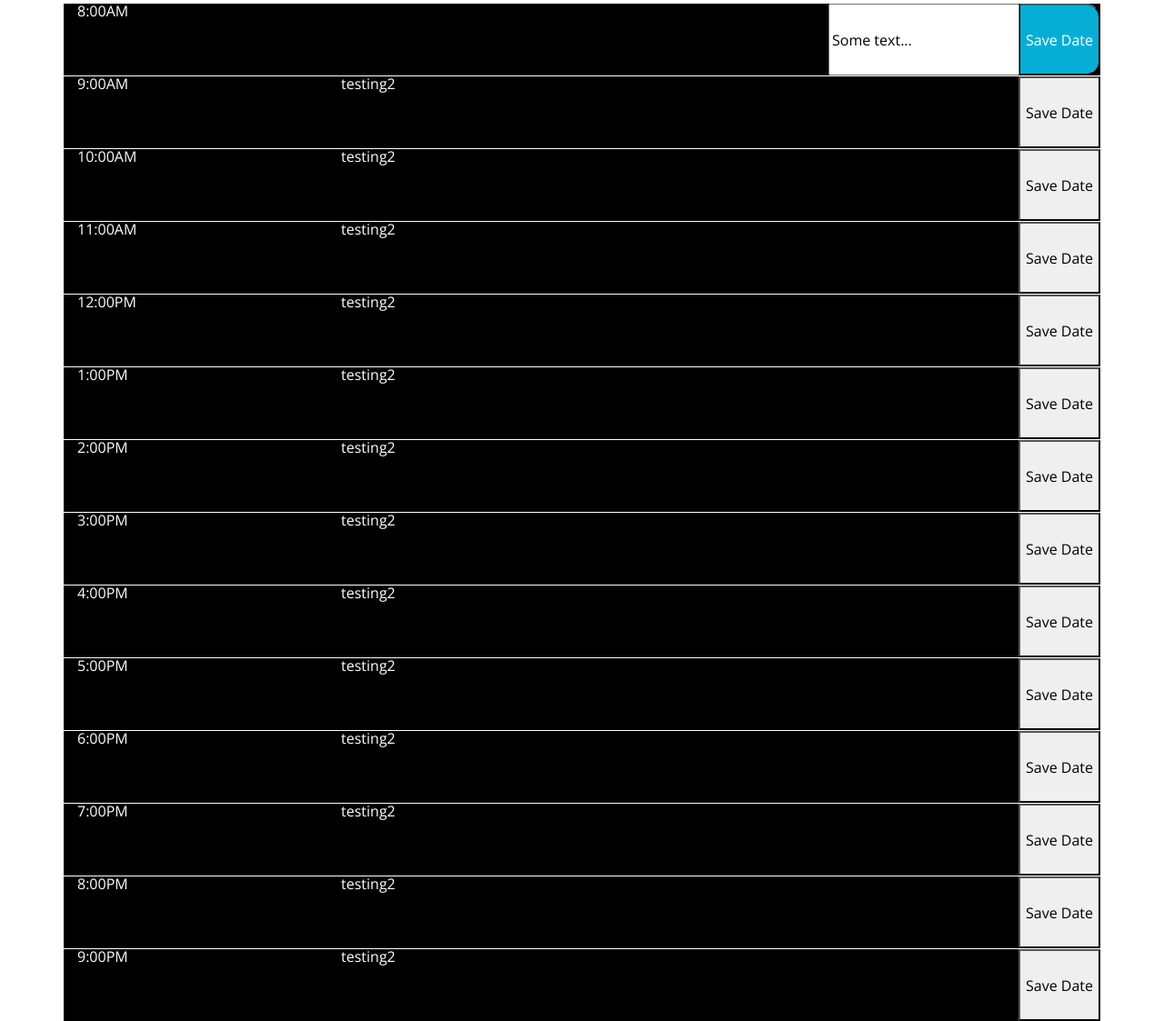
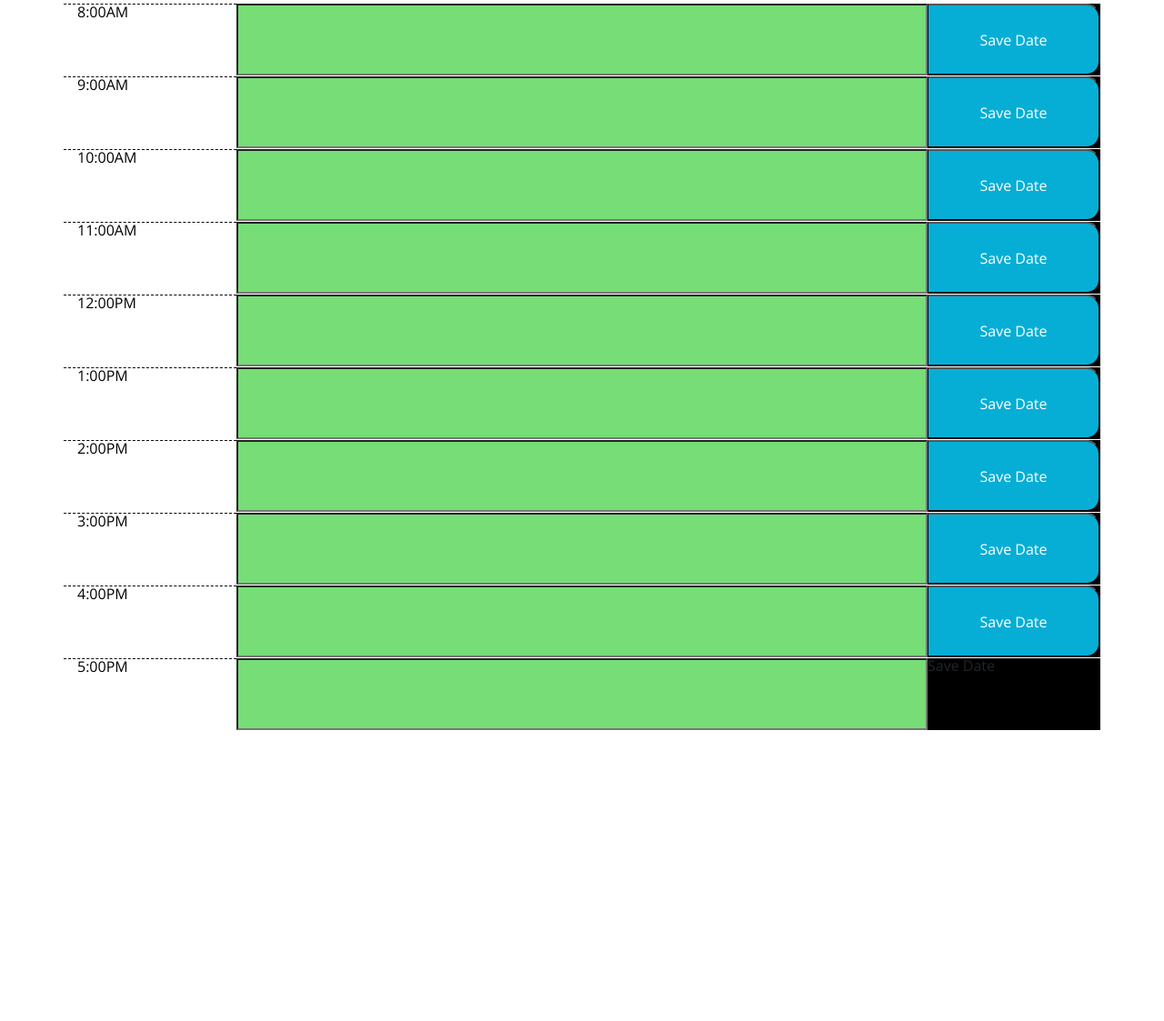
Before and after one commit to SheylaPopovich/work-day-scheduler, a plain HTML site: page index.html in a window 1280 px wide. Shown: the part 333-1456 px from the top of the page at 91% size. After the commit the page ends 1136 px from the top, so only its background shows below. Drawn offline with nearby package versions, Linux system fonts and the light colour scheme; no server answers.

Commit message:
color coded time blocks to refrence times

```diff
--- a/index.html
+++ b/index.html
@@ -38,77 +38,74 @@
       <!-- Timeblocks go here -->
       <!-- THEN I am presented with timeblocks for standard business hours -->
     <div class="container">
+      <div class="row">
+        <div id="8" class="col-2 hour">8:00AM</div>
+        <input type="text" class="text col-8" >
+        <button class="saveBtn col-2" type="button">Save Date</button>
+      </div>
+
+
+
+
       <div class="row ">
-        <div class="col">8:00AM</div>
-        <input type="text" class="text" id="userText" value="Some text..."class="col-8">
+        <div id="9" class="col-2 hour">9:00AM</div>
+        <input type="text" class="text col-8 " >
+        <button class="saveBtn col-2" type="button">Save Date</button>
+      </div>
 
-        <button class="saveBtn" type="button">Save Date</button>
+      <div class="row ">
+        <div id="10"  class="col-2 hour">10:00AM</div>
+        <input type="text" class="text col-8" >
+         <button class="saveBtn col-2" type="button">Save Date</button>
       </div>
+
+
       <div class="row ">
-        <div class="col">9:00AM</div>
-        <div class="col-8">testing2</div>
-        <button type="button">Save Date</button>
+        <div id="11"  class="col-2 hour">11:00AM</div>
+        <input type="text" class="text col-8" >
+        <button class="saveBtn col-2" type="button">Save Date</button>
       </div>
+
       <div class="row ">
-        <div class="col">10:00AM</div>
-        <div class="col-8">testing2</div>
-        <button type="button">Save Date</button>
+        <div id="12" class="col-2 hour">12:00PM</div>
+        <input type="text" class="text col-8" >
+         <button class="saveBtn col-2" type="button">Save Date</button>
       </div>
+
       <div class="row ">
-        <div class="col">11:00AM</div>
-        <div class="col-8">testing2</div>
-        <button type="button">Save Date</button>
+        <div id="13"  class="col-2 hour">1:00PM</div>
+        <input type="text" class="text col-8" >
+        <button class="saveBtn col-2" type="button">Save Date</button>
       </div>
+
+
       <div class="row ">
-        <div class="col">12:00PM</div>
-        <div class="col-8">testing2</div>
-        <button type="button">Save Date</button>
+        <div id="14"  class="col-2 hour">2:00PM</div>
+        <input type="text" class="text col-8" >
+        <button class="saveBtn col-2" type="button">Save Date</button>
       </div>
+
+
       <div class="row ">
-        <div class="col">1:00PM</div>
-        <div class="col-8">testing2</div>
-        <button type="button">Save Date</button>
+        <div id="15" class="col-2 hour">3:00PM</div>
+        <input type="text" class="text col-8" >
+        <button class="saveBtn col-2" type="button">Save Date</button>
       </div>
+
+
       <div class="row ">
-        <div class="col">2:00PM</div>
-        <div class="col-8">testing2</div>
-        <button type="button">Save Date</button>
+        <div id="16"  class="col-2 hour">4:00PM</div>
+        <input type="text" class="text col-8" >
+        <button class="saveBtn col-2" type="button">Save Date</button>
       </div>
+
+
       <div class="row ">
-        <div class="col">3:00PM</div>
-        <div class="col-8">testing2</div>
-        <button type="button">Save Date</button>
+        <div id="17"  class="col-2 hour">5:00PM</div>
+        <input type="text" class="text col-8"
+        <button class="saveBtn col-2" type="button">Save Date</button>
       </div>
-      <div class="row ">
-        <div class="col">4:00PM</div>
-        <div class="col-8">testing2</div>
-        <button type="button">Save Date</button>
-      </div>
-      <div class="row ">
-        <div class="col">5:00PM</div>
-        <div class="col-8">testing2</div>
-        <button type="button">Save Date</button>
-      </div>
-      <div class="row ">
-        <div class="col">6:00PM</div>
-        <div class="col-8">testing2</div>
-        <button type="button">Save Date</button>
-      </div>
-      <div class="row ">
-        <div class="col">7:00PM</div>
-        <div class="col-8">testing2</div>
-        <button type="button">Save Date</button>
-      </div>
-      <div class="row ">
-        <div class="col">8:00PM</div>
-        <div class="col-8">testing2</div>
-        <button type="button">Save Date</button>
-      </div>
-      <div class="row ">
-        <div class="col">9:00PM</div>
-        <div class="col-8">testing2</div>
-        <button type="button">Save Date</button>
-      </div>
+
     </div>
     <script src="https://cdnjs.cloudflare.com/ajax/libs/jquery/3.2.1/jquery.min.js"></script>
     <script src="https://cdnjs.cloudflare.com/ajax/libs/moment.js/2.29.1/moment.min.js"></script>
--- a/project-tracker.js
+++ b/project-tracker.js
@@ -1,3 +1,6 @@
+ var timeSlots = [$("#8"), $("#9"), $("#10"), $("#11"), $("#12"), $("#13"), $("#14"), $("#15"), $("#16"), $("#17"), $("#18"), $("#19"), $("#20"), $("#21")]
+
+
 var todaysDate = $("#currentDay");
     date = null;
 
@@ -38,59 +41,56 @@ var todaysDate = $("#currentDay");
 
 
 //Save event to time block create save button with addEventListener
-var saveBtn = document.querySelector(".saveBtn");
-var textArea = document.querySelector("#userText");
+var saveBtn = $(".saveBtn");
+var textArea = $(".text");
 
 
-function saveResponses(){
-  localStorage.setItem("userText", textArea.value);
+
+saveBtn.click( function (){
+  const userInput =  $(this).siblings(".text").val();
+  const time = $(this).siblings(".hour").attr("id");
+   console.log(time)
+  localStorage.setItem(time, userInput);
+
+})
+
+//get with tutor to have local storage output/save  values to text areas
+function retrieveResponses(){
+  textArea.value = localStorage.getItem("userText")
+
 }
-
-saveBtn.addEventListener("click", saveResponses)
+retrieveResponses()
 
 
-function retrieveResponses(){
-  textArea.value = localStorage.getItem("userText")
+for (let index = 0; index < timeSlots.length; index++) {
+  const selectedSlot = timeSlots[index].attr("id");
+  const previousText = localStorage.getItem(selectedSlot);
+  // timeSlots[index].siblings(".text").value = selectedSlot
+
+
+
+  console.log(previousText)
+
 }
 
 
 
 
 
+var currentTime = moment().hours()
+// console.log(currentTime)
+
+for (let i = 0; i < timeSlots.length; i++) {
+  const element = timeSlots[i].attr("id");
 
 
-  //THEN each timeblock is color coded to indicate whether it is in the past, present, or future
-//   let currentTime = {}
-//   const selectedTime = e.target;
-
-
-
-//   const classToApply =
-//         selectedTime == currentTime
-
-//    == currentQuestion.answer ? "correct" : "incorrect";
-
-
-
-// WHEN I click into a timeblock
-// THEN I can enter an event
-
-// var col = document.querySelector("#col");
-// var container = document.querySelector(".container");
-
-
-// container.addEventListener("click", function(){
-//     document.getElementById('col').innerHTML
-//  console.log(col)
-
-
-// })
-
-
-const userTextInput = localStorage.getItem("text")
-console.log(userTextInput);
-
-function opentextarea() {
-    var input = document.createElement("TEXTAREA");
-
+  if (element == currentTime){
+    timeSlots[i].siblings().addClass("present")
+  }
+   else if (element < currentTime) {
+     timeSlots[i].siblings().addClass("past")
+   }
+   else {
+    timeSlots[i].siblings().addClass("future")
+  }
 }
--- a/style.css
+++ b/style.css
@@ -74,10 +74,11 @@ textarea {
   background-color: black;
 }
 
-.col, .col-8 {
+/* .col, .col-8 {
   color: white;
 }
 
 #userText, p {
   color: black;
 }
+ */
```
